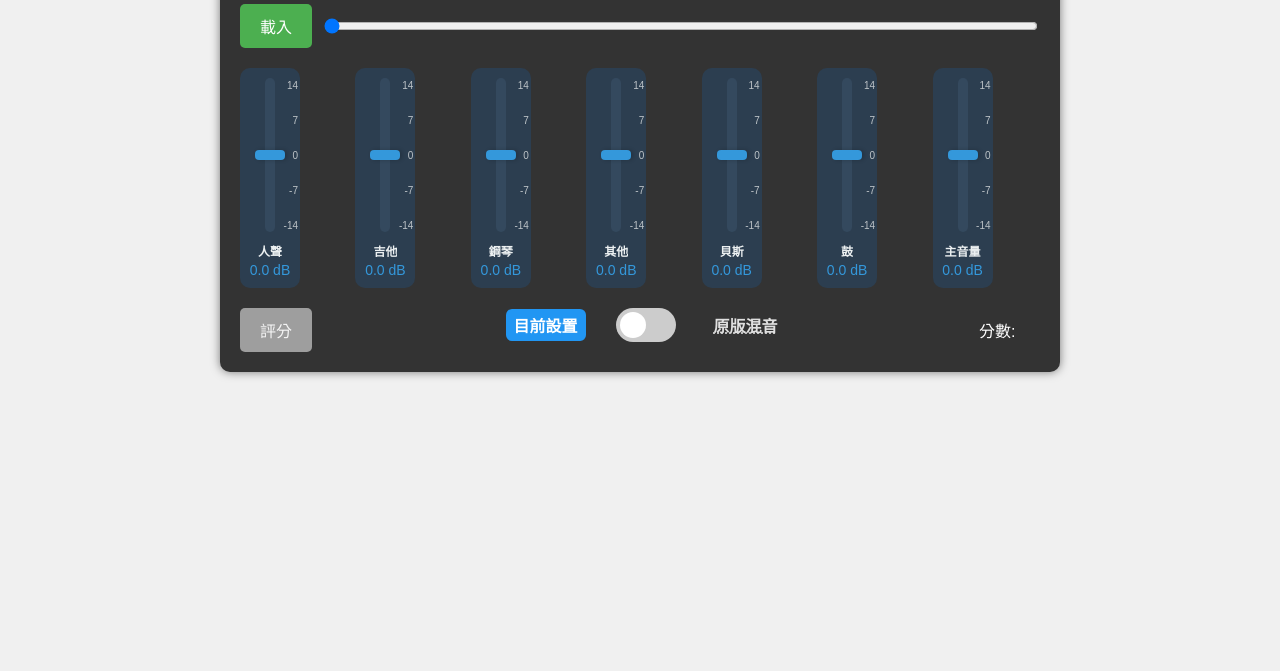
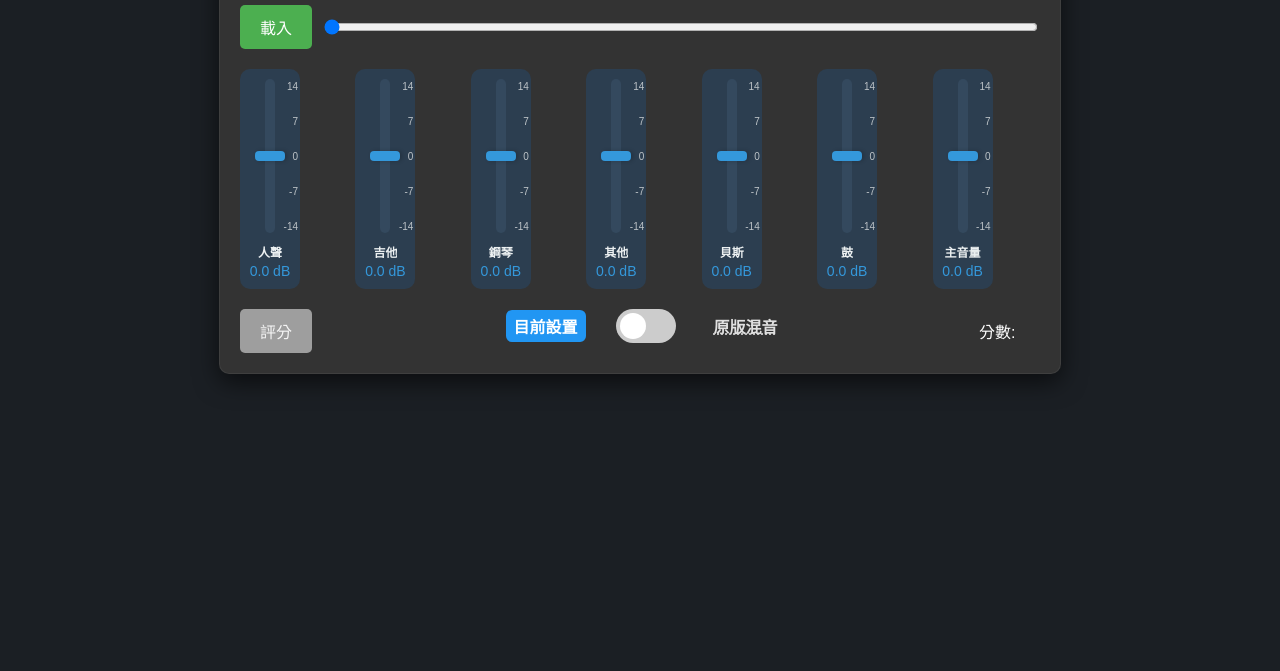
Before and after one commit to ChrisTorng/MixerGame, a website built with webpack: page src/index.html in a window 1280 px wide. Shown: the part 129-800 px from the top of the page. Built offline with nearby package versions, Linux system fonts and the light colour scheme; files whose address does not match are found by name.

Commit message:
fix(styles): 調整背景顏色及邊框樣式，提升整體視覺一致性

```diff
--- a/src/index.css
+++ b/src/index.css
@@ -11,7 +11,9 @@ body {
     justify-content: flex-start;
     align-items: stretch;
     min-height: 100vh;
-    background-color: #f0f0f0;
+    /* Switch page background to dark to match the app */
+    background-color: #1b1f24; /* dark outer background */
+    color: #e0e0e0; /* default text color for any outer text */
     /* Avoid content hidden behind mobile browser UI / notches */
     padding-top: env(safe-area-inset-top);
     padding-right: env(safe-area-inset-right);
@@ -40,7 +42,8 @@ body {
           clip-path: polygon(100% 0, 0 0, 100% 100%);
 }
 .github-corner svg {
-  fill: #151513; /* corner background */
+  /* Match the dark page background for a seamless corner */
+  fill: #1b1f24; /* corner background */
   color: #fff;   /* octocat color */
   width: 80px;
   height: 80px;
@@ -63,7 +66,9 @@ body {
     color: white;
     padding: 20px;
     border-radius: 10px;
-    box-shadow: 0 0 10px rgba(0,0,0,0.5);
+    /* Slight border to keep a subtle boundary on dark outer bg */
+    border: 1px solid rgba(255,255,255,0.06);
+    box-shadow: 0 8px 24px rgba(0,0,0,0.6);
     display: flex;
     flex-direction: column;
     width: 90%;
```
